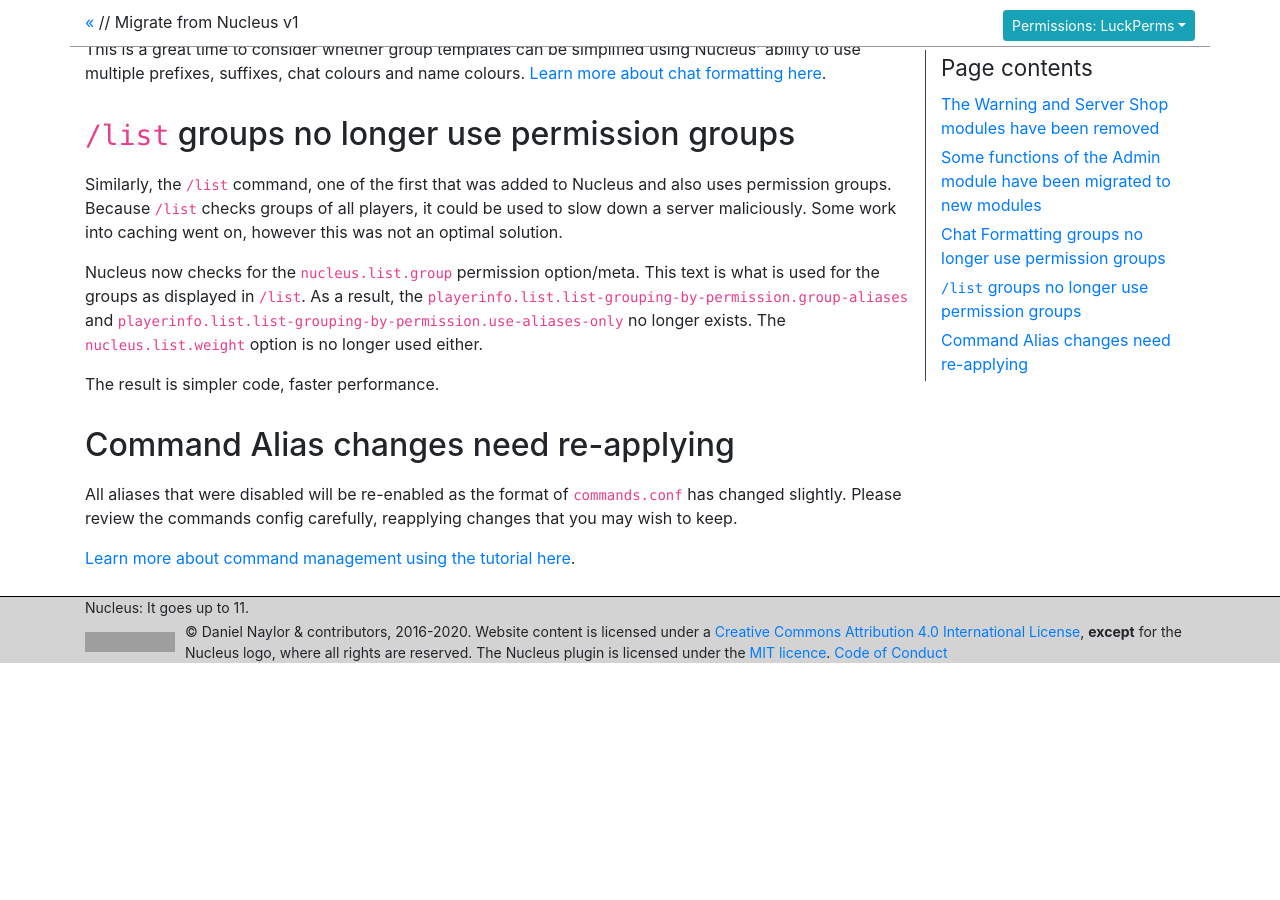
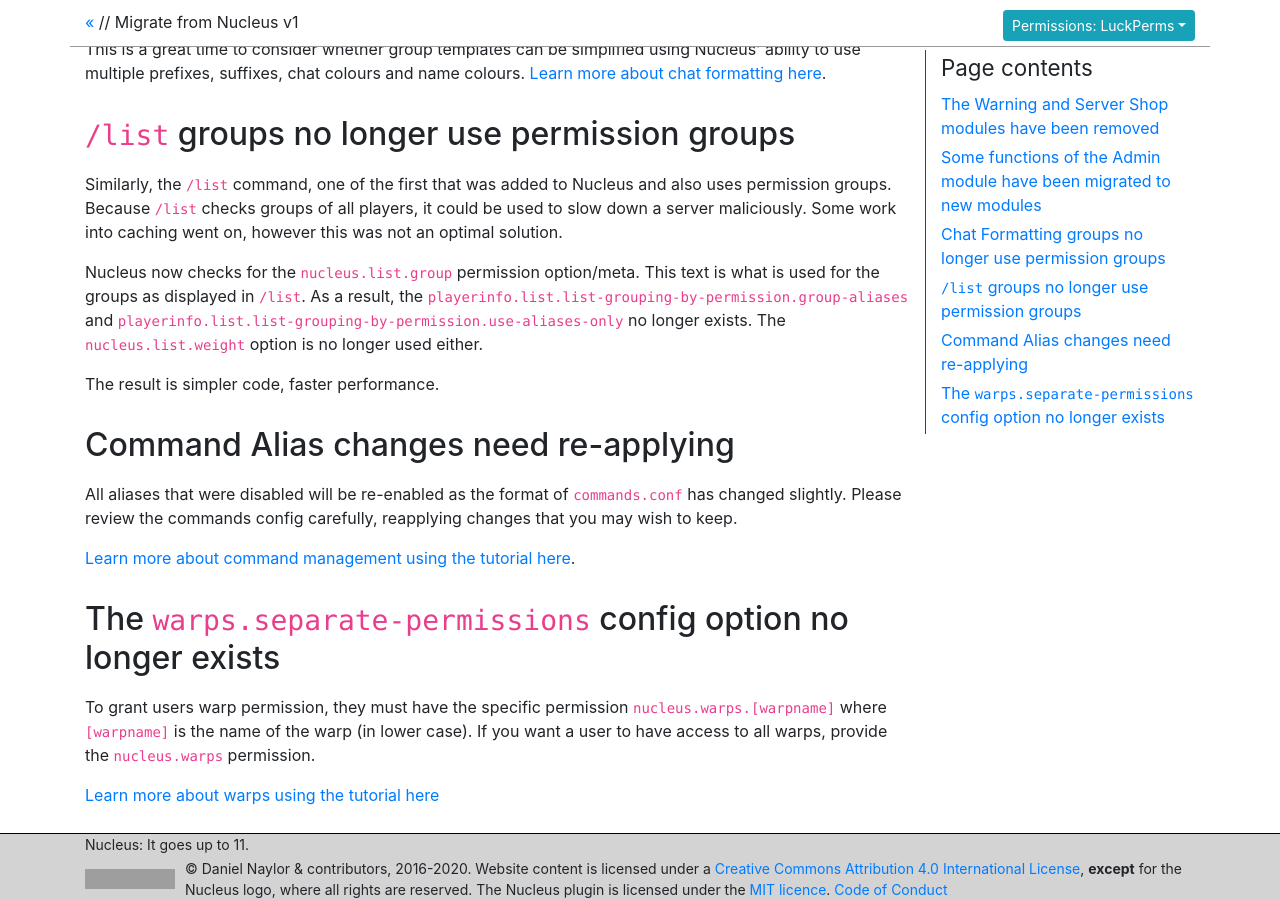
Before and after one commit to NucleusPowered/site-v2, a Jekyll site: the page built from docs/howto/migrate.md, in a window 1280 px wide and 900 px high, scrolled down 963 px. Built offline with Jekyll 4.4.1, drawn with Linux system fonts in a browser that asks for light colours; before the commit the page ends 1626 px from its top, so only the background shows below that; grey boxes are pictures that could not be loaded.

Commit message:
Add info about warps

```diff
--- a/docs/howto/migrate.md
+++ b/docs/howto/migrate.md
@@ -47,3 +47,10 @@
 changes that you may wish to keep.
 
 [Learn more about command management using the tutorial here](../tutorial/commandconfig).
+
+## The `warps.separate-permissions` config option no longer exists
+
+To grant users warp permission, they must have the specific permission `nucleus.warps.[warpname]` where `[warpname]` is the name of the warp (in lower case).
+If you want a user to have access to all warps, provide the `nucleus.warps` permission.
+
+[Learn more about warps using the tutorial here](../tutorial/warp)
```
